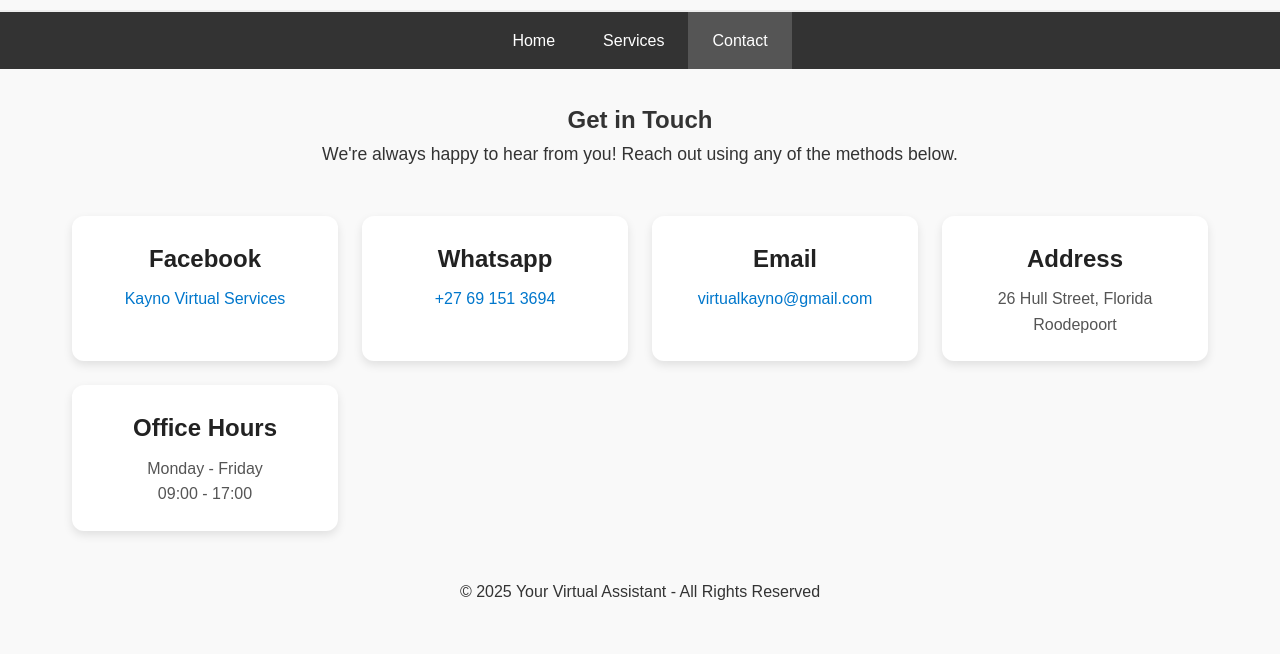
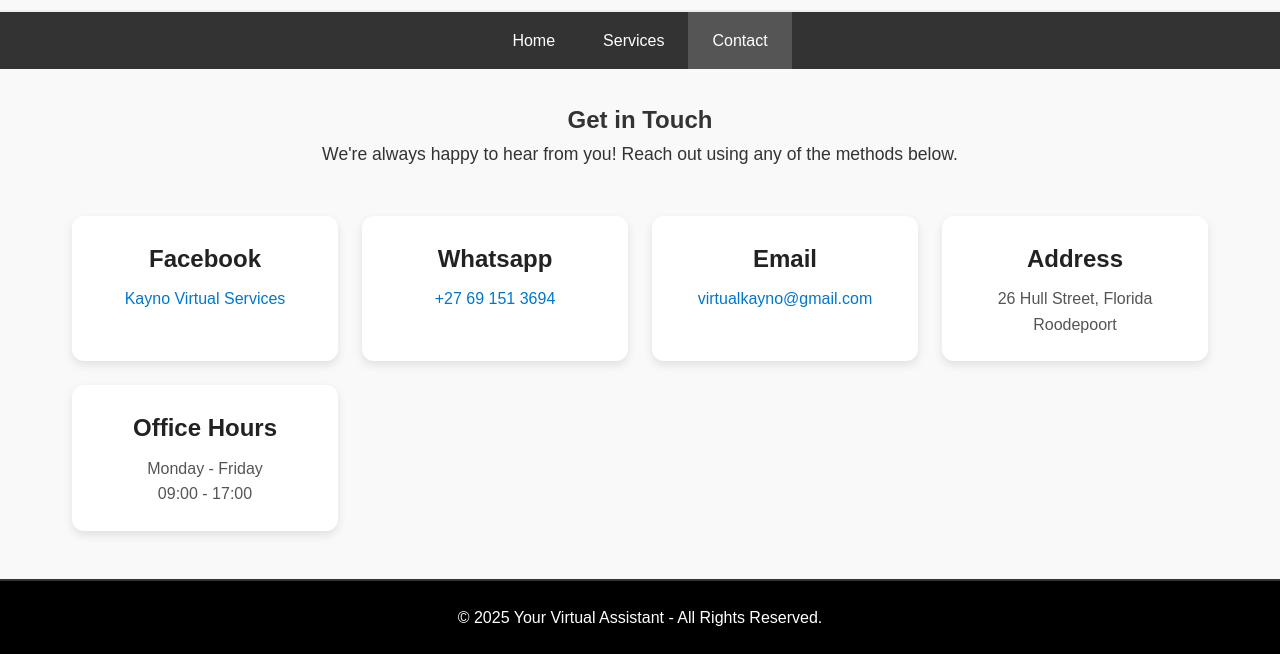
Before and after one commit to Bey-hub/Virtual-Assistant, a plain HTML site: page contacts.html in a window 1280 px wide. Shown: the part 166-820 px from the top of the page. Drawn offline with Linux system fonts and the light colour scheme.

Commit message:
Update contacts.html

```diff
--- a/contacts.html
+++ b/contacts.html
@@ -63,11 +63,11 @@
              </main>
 
              <!-- Footer -->
-             <footer id="footer" style="text-align:center;">
-                 <div class="container footer-content">
-                  <p>&copy; 2025 Your Virtual Assistant - All Rights Reserved</p>
-                </div>
-              </footer>
+             <footer id="footer" style="background-color:#000; color:#fff; text-align:center; padding:1.5rem 1rem; border-top:2px solid #333;">
+    <div class="container footer-content">
+        <p>&copy; 2025 Your Virtual Assistant - All Rights Reserved.</p>
+    </div>
+</footer>
 
           </body>
           </html>
```
